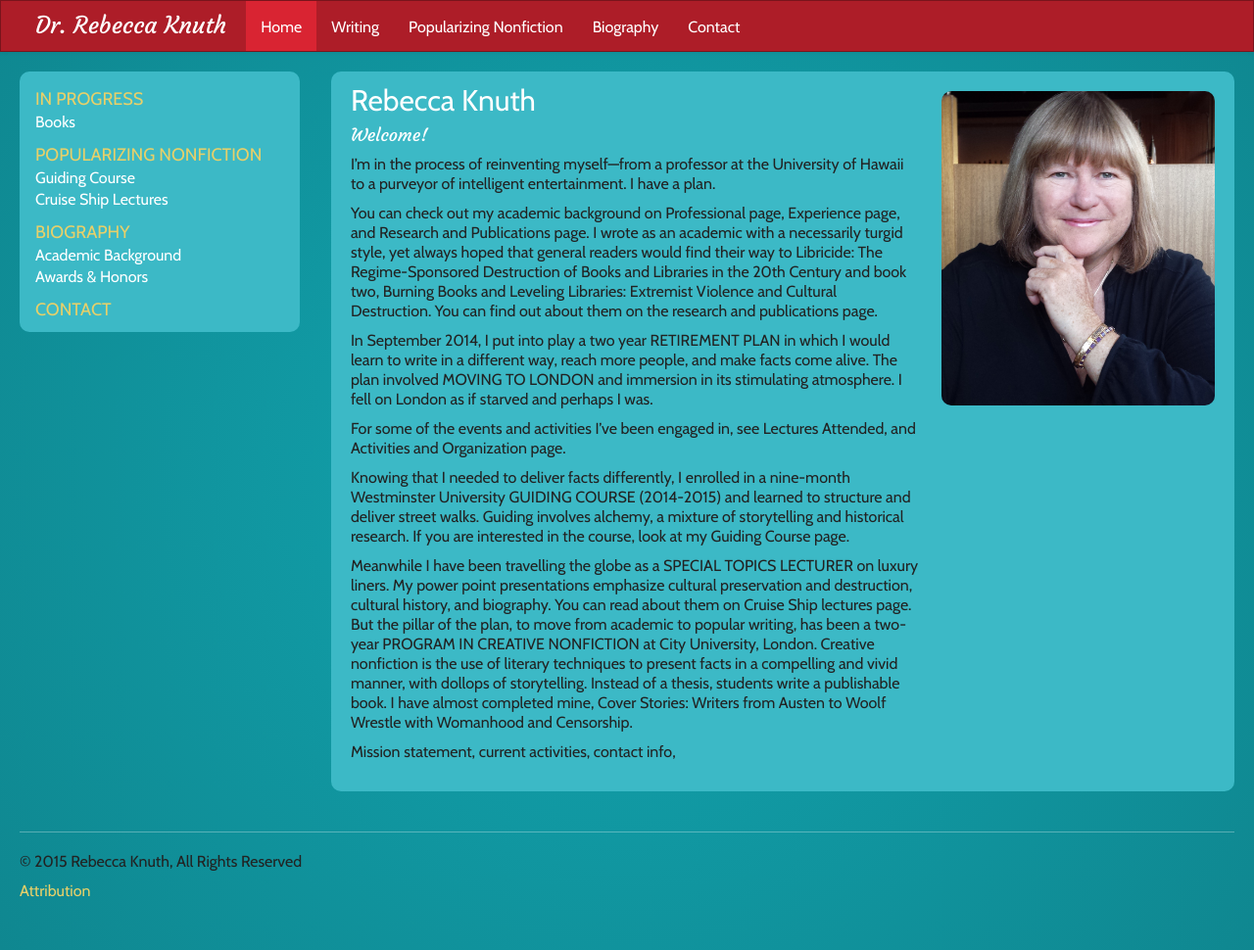
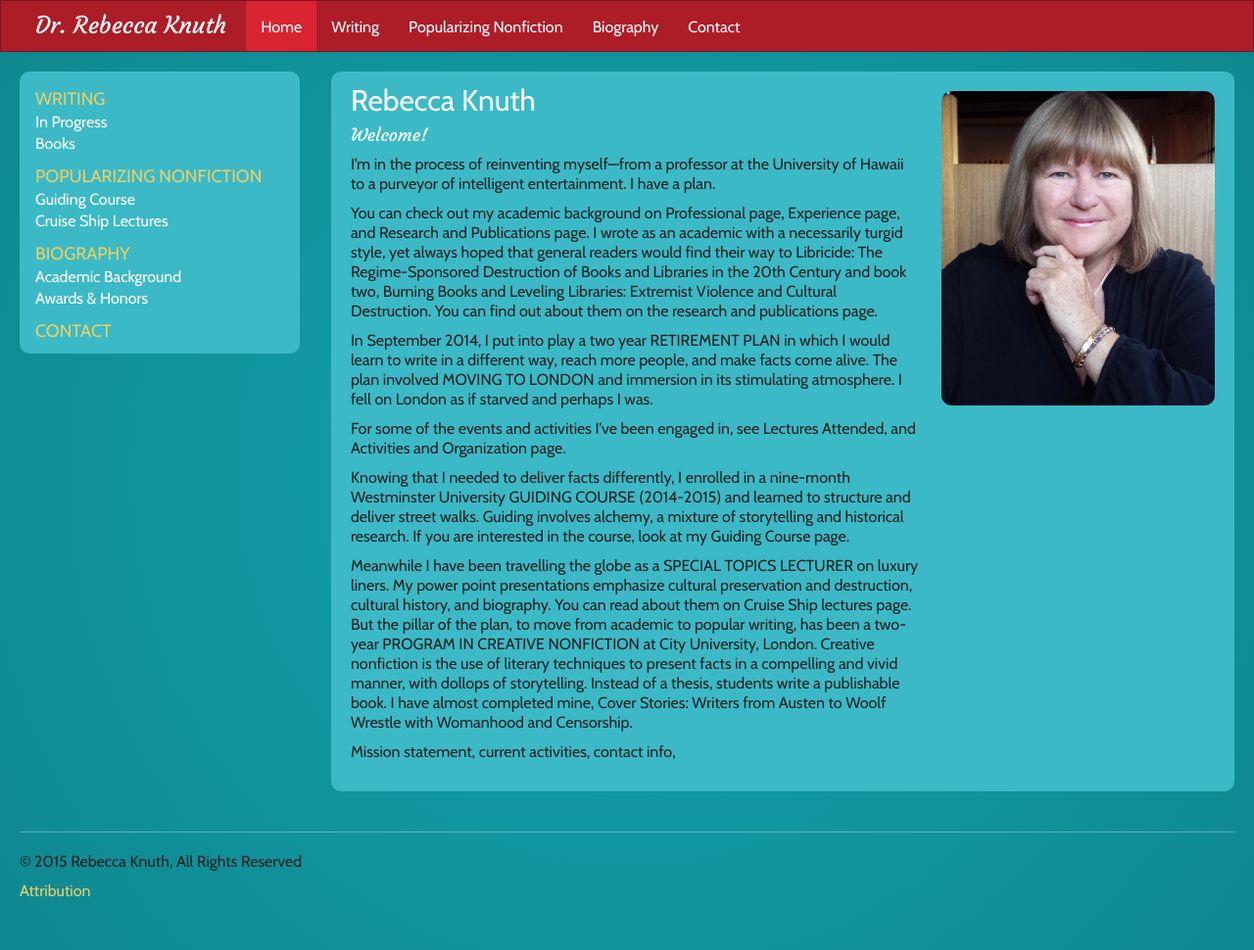
Before and after one commit to eknuth/rebecca-knuth, a Jekyll site: the page built from index.md, in a window 1280 px wide. Shown: the whole page at 98% size. Built offline with Jekyll 4.4.1, drawn with Linux system fonts in a browser that asks for light colours.

Commit message:
Fix missing link

```diff
--- a/_layouts/default.html
+++ b/_layouts/default.html
@@ -66,12 +66,12 @@
         <div class="span3">
           <div class="well sidebar-nav">
             <ul class="nav nav-list">
-              <li class="nav-header"><a href="{{ "/writing">Writing</a></li>
+              <li class="nav-header"><a href="{{ "/writing" | prepend: site.baseurl | prepend: site.url}}">Writing</a></li>
               <li><a href="{{ "/writing/in_progress.html" | prepend: site.baseurl | prepend: site.url}}">In Progress</a></li>
               <li><a href="{{ "/publications.html" | prepend: site.baseurl | prepend: site.url}}">Books</a></li>
               <li class="nav-header"><a href="{{ "/popularizing_nonfiction/" | prepend: site.baseurl | prepend: site.url}}">Popularizing Nonfiction</a></li>
               <li><a href="{{ "/guiding" | prepend: site.baseurl | prepend: site.url}}">Guiding Course</a></li>
-              <li><a href="{{ "/speaking | prepend: site.baseurl | prepend: site.url}}">Cruise Ship Lectures</a></li>
+              <li><a href="{{ "/speaking" | prepend: site.baseurl | prepend: site.url}}">Cruise Ship Lectures</a></li>
               <li class="nav-header"><a href="{{ "/biography.html" | prepend: site.baseurl | prepend: site.url}}">Biography</a></li>
               <li><a href="{{ "/experience.html#education" | prepend: site.baseurl | prepend: site.url}}">Academic Background</a></li>
               <li><a href="{{ "/experience.html#awards" | prepend: site.baseurl | prepend: site.url}}">Awards & Honors</a></li>
```
